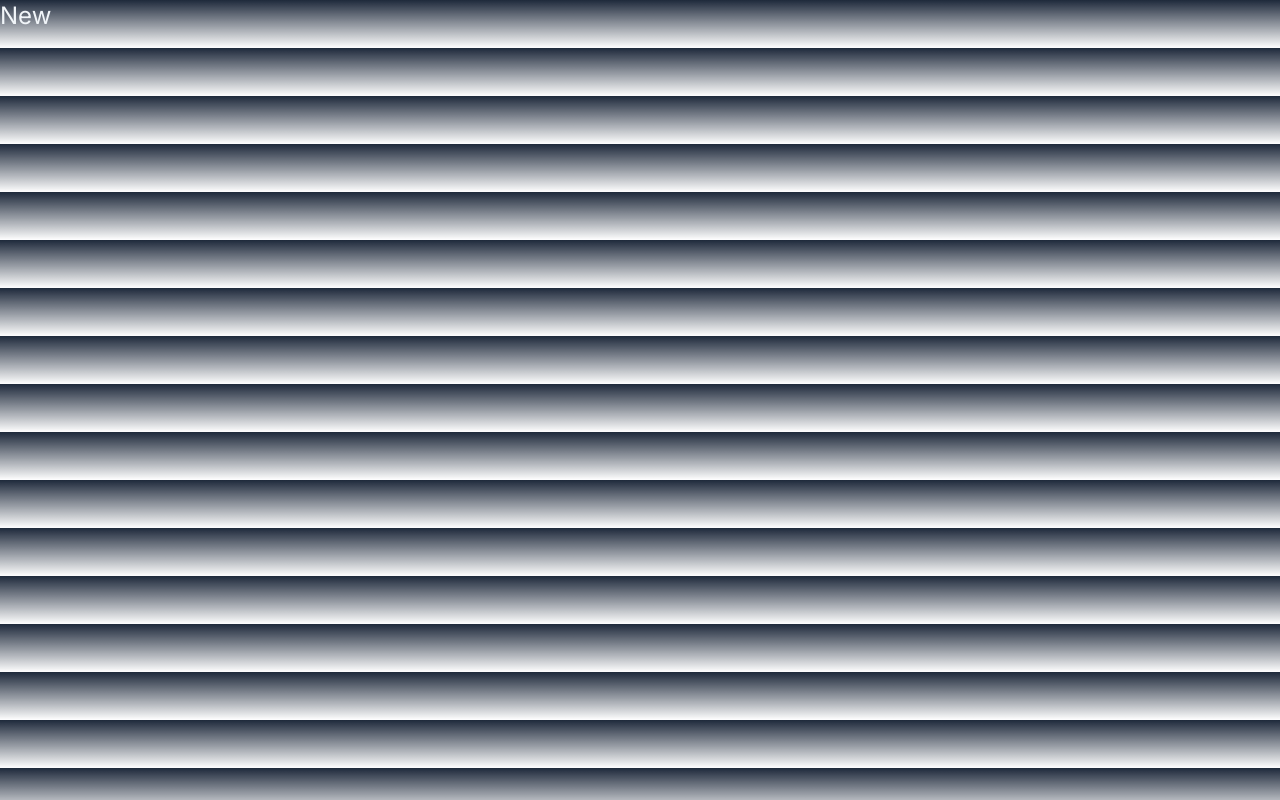
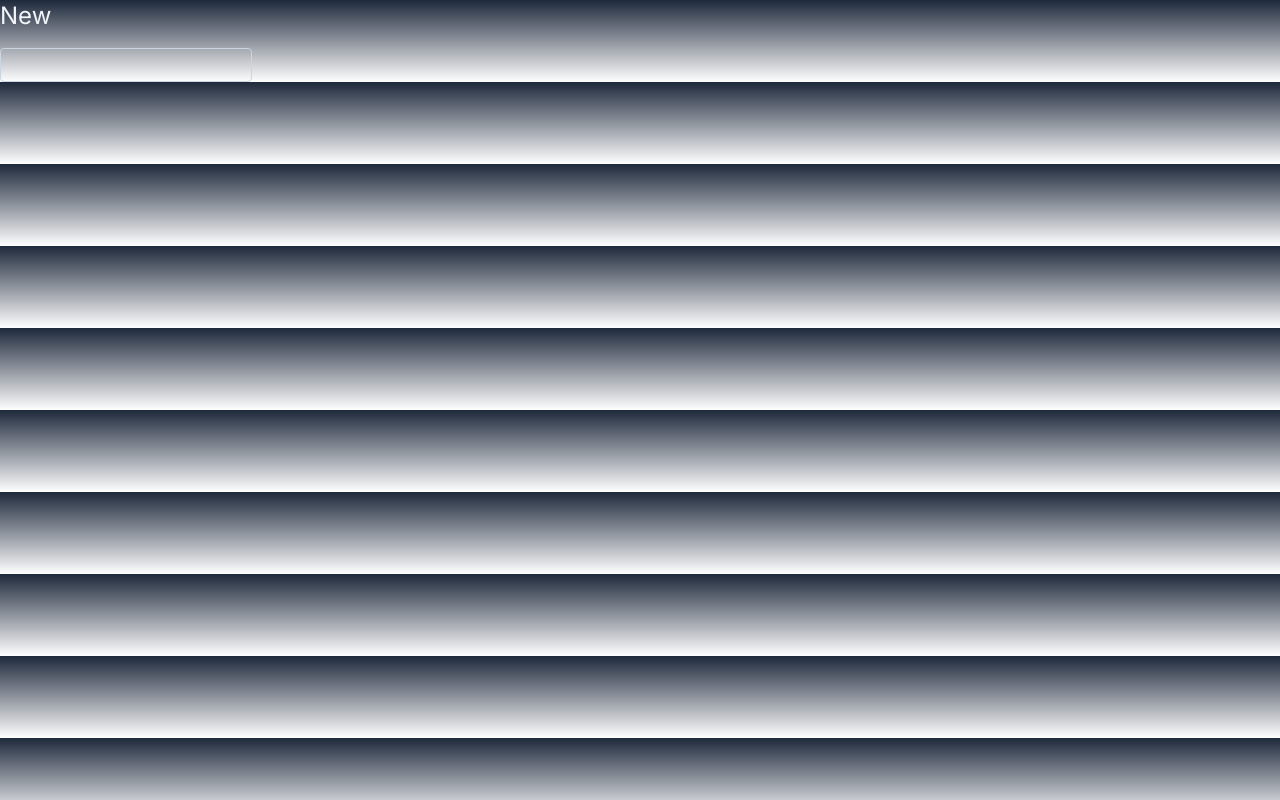
Before and after one commit to RamonJOrtega/calculated-customs-V2, a Next.js app: page /new in a window 1280 px wide. Built offline with nearby package versions, Linux system fonts and the light colour scheme.

Commit message:
add input form to new page.tsx

```diff
--- a/src/app/new/page.tsx
+++ b/src/app/new/page.tsx
@@ -5,6 +5,14 @@ export default function Page() {
             <h1 className="text-2xl">
                 New
             </h1>
-        </header></>
+        </header>
+        <form>
+            <input type="text"
+            name ="text"
+            className="border border-slate-300 bg-transparent rounded px-2 py-1 outline-none focus-within:border-slate-100">
+
+            </input>
+        </form>
+        </>
     )
 }
```
